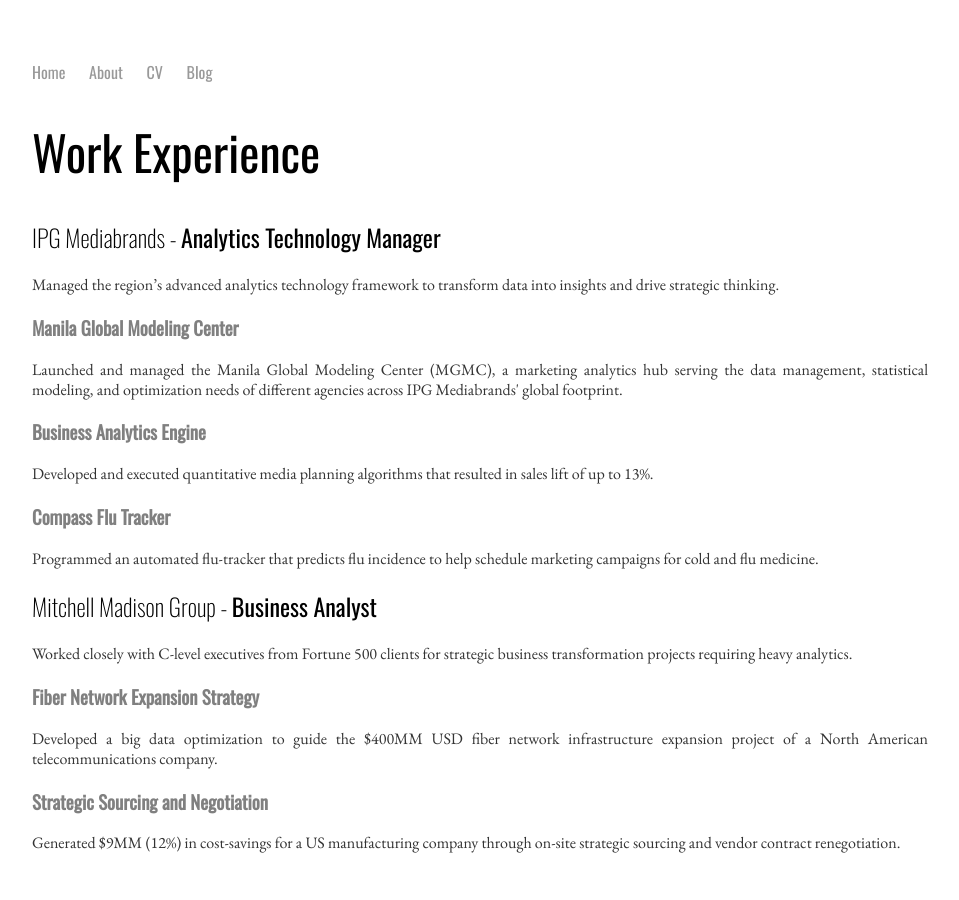
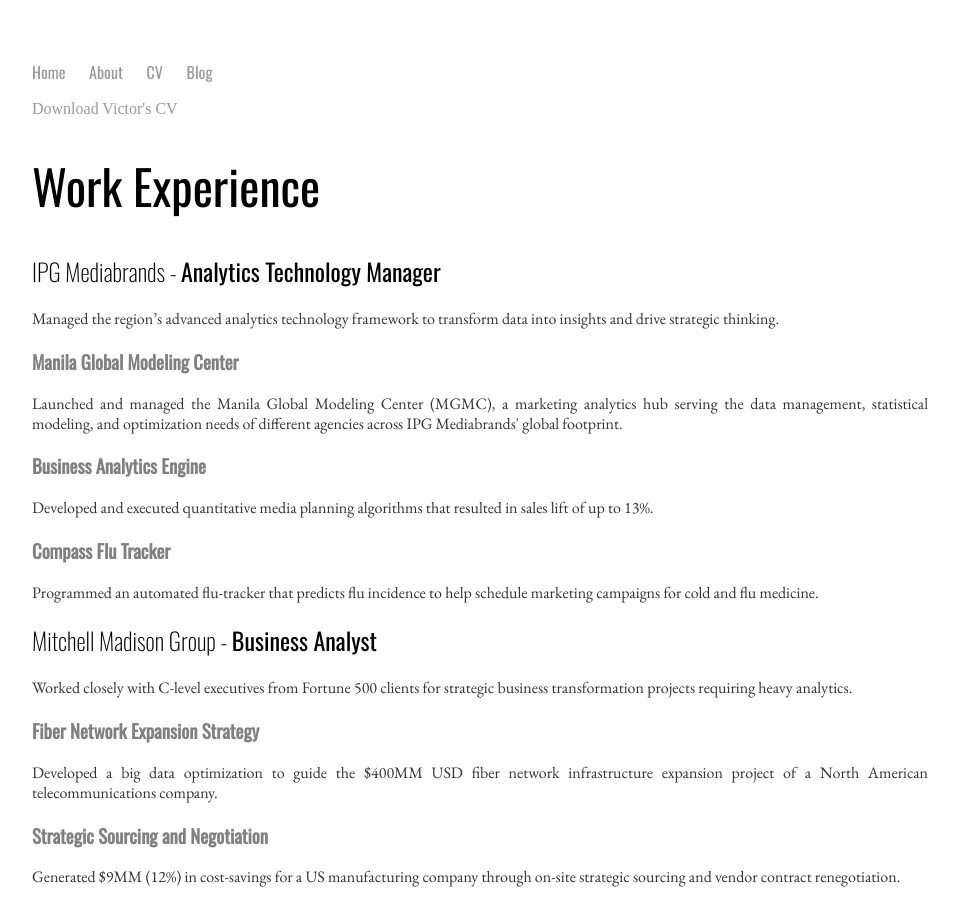
Before and after one commit to victorangeloblancada/victorangeloblancada.github.io-jekyll, a Jekyll site: the page built from cv/index.html, in a window 1280 px wide and 900 px high. Shown: the whole window, without its empty margins (160-1119 px from the left). Built offline with Jekyll 4.4.1, drawn with Linux system fonts in a browser that asks for light colours.

Commit message:
Update index.html

```diff
--- a/cv/index.html
+++ b/cv/index.html
@@ -3,6 +3,7 @@
 title: Natural Problem Solver
 ---
 <div class="blurb">
+	<a href="https://docs.google.com/document/d/e/2PACX-1vTz5XUjluNAfugGj9DiJR8oaplMxs3hN9hP2BIY4P0PyUnAThEEiTKBuvqBFdjzD7RqpI4nVKwrQi5m/pub">Download Victor's CV</a>
 	<h1>Work Experience</h1>
 		<!--
 		<h2>Publicis Communications - <span style="font-weight:400">Lead Analyst</span></h2>
```
